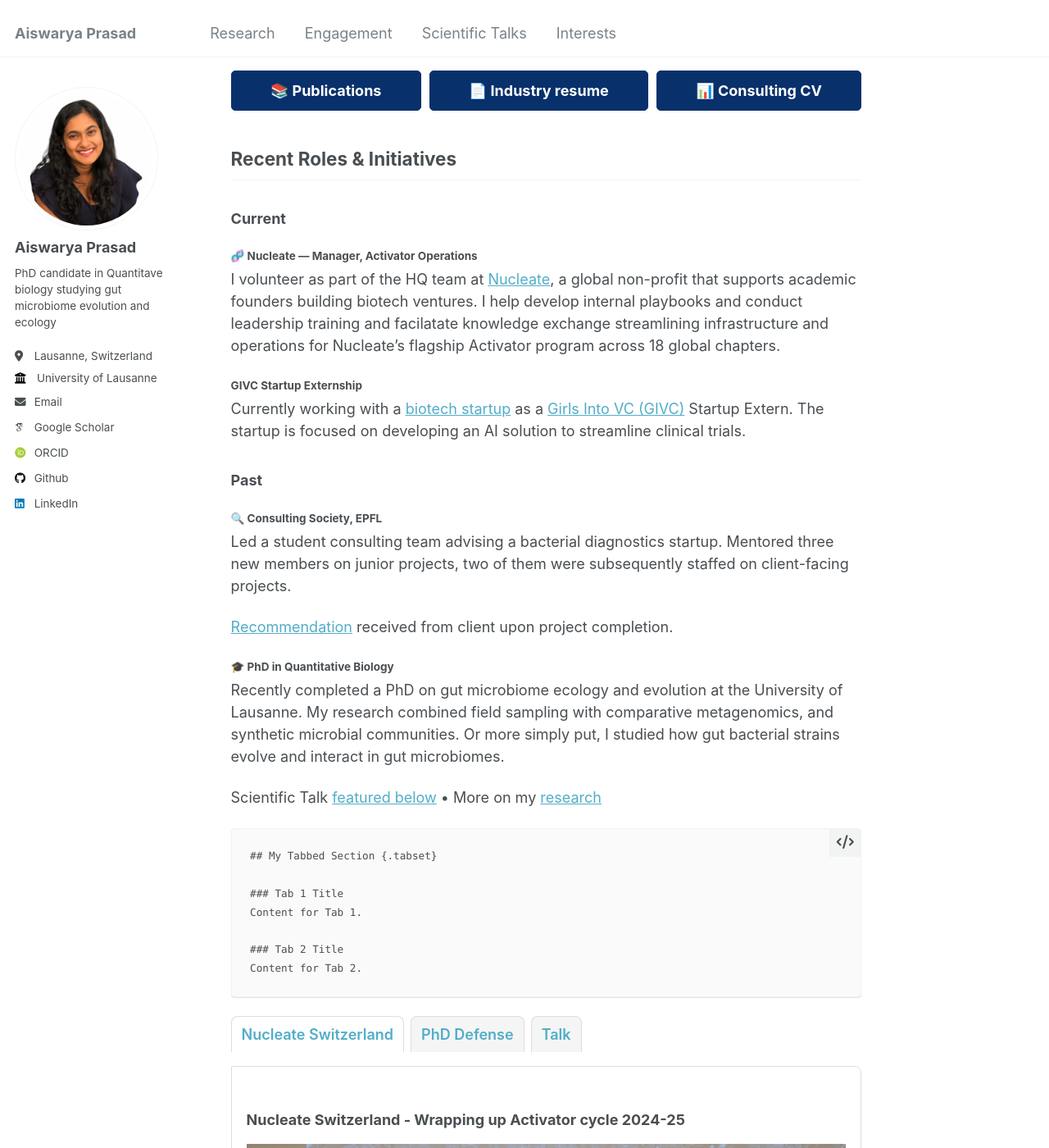
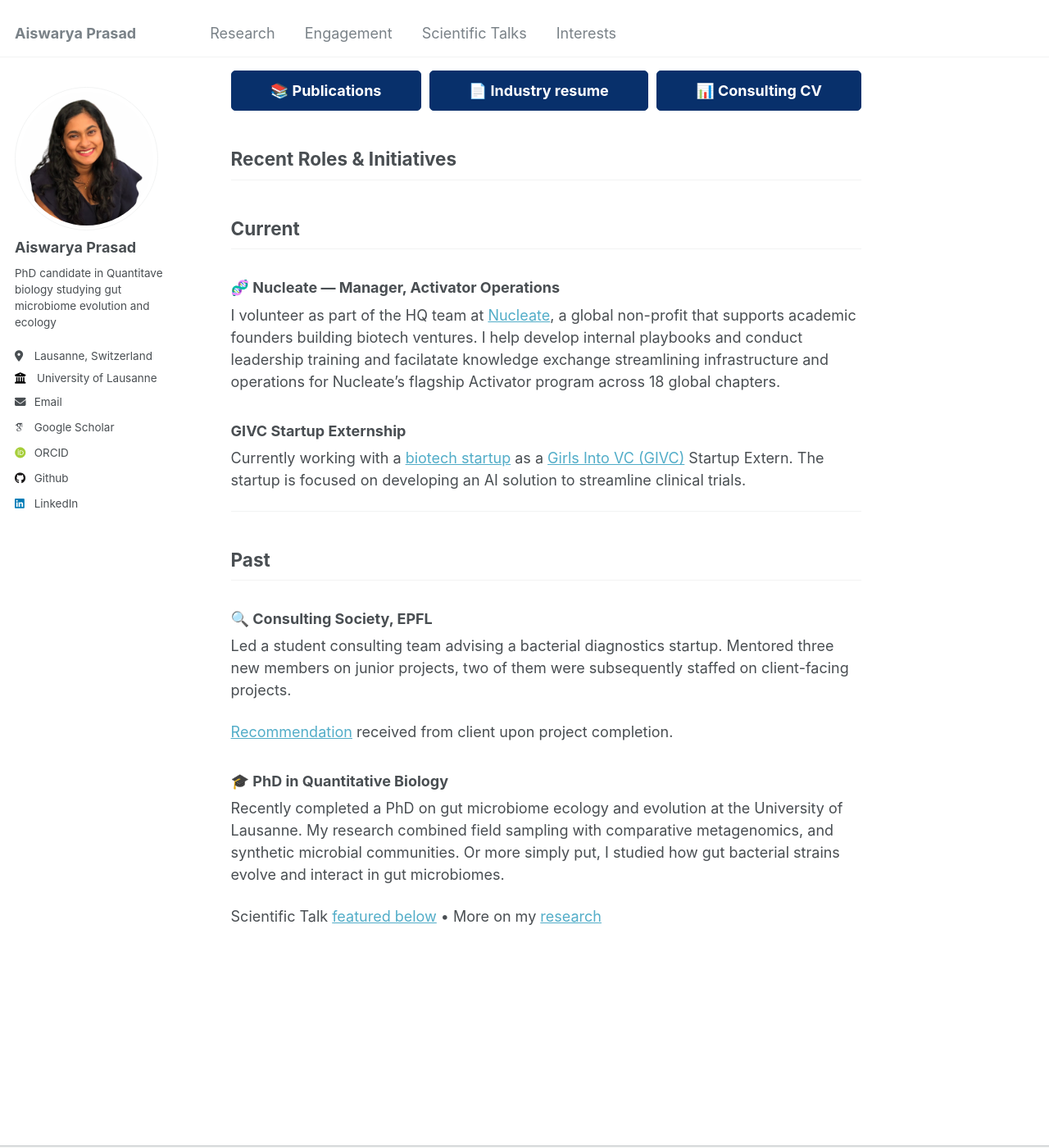
Before and after one commit to Aiswarya-prasad/aiswarya-prasad.github.io, a Jekyll site: the page built from _pages/about.md, in a window 1280 px wide and 1400 px high, scrolled down 495 px. Shown: the whole window at 82% size. Built offline with Jekyll 4.4.1, drawn with Linux system fonts in a browser that asks for light colours; some web fonts are replaced.

Commit message:
Syntax change, squash commit later or just ignore.

```diff
--- a/_pages/about.md
+++ b/_pages/about.md
@@ -27,98 +27,24 @@ I belive that now more than ever, the world needs scientific experts and creativ
 
 ## Recent Roles & Initiatives
 
-### Current
+## Current
 
-#### 🧬 Nucleate — Manager, Activator Operations
+### 🧬 Nucleate — Manager, Activator Operations
 I volunteer as part of the HQ team at [Nucleate](https://nucleate.org/), a global non-profit that supports academic founders building biotech ventures. I help develop internal playbooks and conduct leadership training and facilatate knowledge exchange streamlining infrastructure and operations for Nucleate's flagship Activator program across 18 global chapters.
 
-#### GIVC Startup Externship
+### GIVC Startup Externship
 Currently working with a [biotech startup](https://www.doubleblindbio.co) as a [Girls Into VC (GIVC)](https://www.girlsintovc.com/) Startup Extern. The startup is focused on developing an AI solution to streamline clinical trials.
 
-### Past
+---
 
-#### 🔍 Consulting Society, EPFL
+## Past
+
+### 🔍 Consulting Society, EPFL
 Led a student consulting team advising a bacterial diagnostics startup. Mentored three new members on junior projects, two of them were subsequently staffed on client-facing projects.
 
 [Recommendation](https://www.linkedin.com/in/aiswarya--prasad/#:~:text=Recommendations,Recommendations) received from client upon project completion.
 
-#### 🎓 PhD in Quantitative Biology
+### 🎓 PhD in Quantitative Biology
 Recently completed a PhD on gut microbiome ecology and evolution at the University of Lausanne. My research combined field sampling with comparative metagenomics, and synthetic microbial communities. Or more simply put, I studied how gut bacterial strains evolve and interact in gut microbiomes.
 
 Scientific Talk [featured below](#Featured) • More on my [research](/research)
-
-<!-- --- -->
-
-<a id="Featured"></a>
-
-    ## My Tabbed Section {.tabset}
-
-    ### Tab 1 Title
-    Content for Tab 1.
-
-    ### Tab 2 Title
-    Content for Tab 2.
-
-<style>
-.tabs { margin-top: 1rem; }
-.tab-links { list-style: none; display: flex; gap: 8px; padding: 0; margin: 0 0 8px; flex-wrap: wrap; }
-.tab-links a { display: inline-block; padding: 8px 12px; background: #f5f5f5; border: 1px solid #ddd; border-bottom: none; border-radius: 8px 8px 0 0; text-decoration: none; font-weight: 600; }
-.tab-links a[aria-selected="true"] { background: #fff; }
-.tab { display: none; border: 1px solid #ddd; border-radius: 0 8px 8px 8px; padding: 1rem; background: #fff; }
-.tab.active { display: block; }
-</style>
-
-<div class="tabs">
-  <ul class="tab-links" role="tablist">
-    <li><a href="#t1" role="tab" aria-controls="t1" aria-selected="true">Nucleate Switzerland</a></li>
-    <li><a href="#t2" role="tab" aria-controls="t2">PhD Defense</a></li>
-    <li><a href="#t3" role="tab" aria-controls="t3">Talk</a></li>
-  </ul>
-
-  <div id="t1" class="tab active" markdown="1">
-
-### Nucleate Switzerland - Wrapping up Activator cycle 2024-25
-
-<img src="/images/engagement/NucleateSwitzerland.jpeg" alt="Nucleate Switzerland Leadership, Mentors, Experts and Activator Cohort 2024-25" style="width:100%;max-width:800px;margin-top:10px;margin-bottom:10px;" width="800" height="533">
-  </div>
-
-  <div id="t2" class="tab" markdown="1">
-
-### Celebrating a successful PhD defense!
-
-July 3rd, 2025 marked the end of an incredible journey as I successfully defended my PhD thesis titled "Ecology and Evolution of Gut Microbiota in Honeybees". It was a day filled with sharing my joy, gratitude and pride with family, friends and collegues. Insights and Reflections [here](/posts/2025/10/phd-defense-celebration-insights-and-reflections/).
-
-<!-- [Thesis available here.](https://infoscience.epfl.ch/record/298354) -->
-
-<div class="gallery">
-  <img src="/images/PhDDefense1.jpg" alt="PhD Defense Celebration 1" style="width:100%;max-width:300px;margin:5px;" width="300" height="200">
-  <img src="/images/PhDDefense2.jpg" alt="PhD Defense Celebration 2" style="width:100%;max-width:300px;margin:5px;" width="300" height="200">
-  <img src="/images/PhDDefense3.jpg" alt="PhD Defense Celebration 3" style="width:100%;max-width:300px;margin:5px;" width="300" height="200">
-</div>
-  </div>
-
-  <div id="t3" class="tab" markdown="1">
-
-### Presenting my PhD research
-
-<iframe src="https://cassyni.com/embed/events/MiMvAGXxaxTMCvZ75uqhpy" title="Evolution and Functional Potential of Gut Microbiota in Honeybees: A Comparative Metagenomic Approach - presented by Aiswarya Prasad (Cassyni)" frameBorder="0" scrolling="no" style="width:100%;height:100%;aspect-ratio:16/9;max-width:100%" allow="fullscreen; accelerometer; autoplay; encrypted-media; gyroscope; picture-in-picture"></iframe>
-  </div>
-</div>
-
-<script>
-const links = document.querySelectorAll('.tab-links a');
-const tabs  = document.querySelectorAll('.tab');
-
-links.forEach(link => {
-  link.addEventListener('click', e => {
-    e.preventDefault();
-    // toggle link state
-    links.forEach(a => a.setAttribute('aria-selected','false'));
-    link.setAttribute('aria-selected','true');
-    // toggle panels
-    tabs.forEach(t => t.classList.remove('active'));
-    const target = document.querySelector(link.getAttribute('href'));
-    if (target) target.classList.add('active');
-  });
-});
-</script>
```
